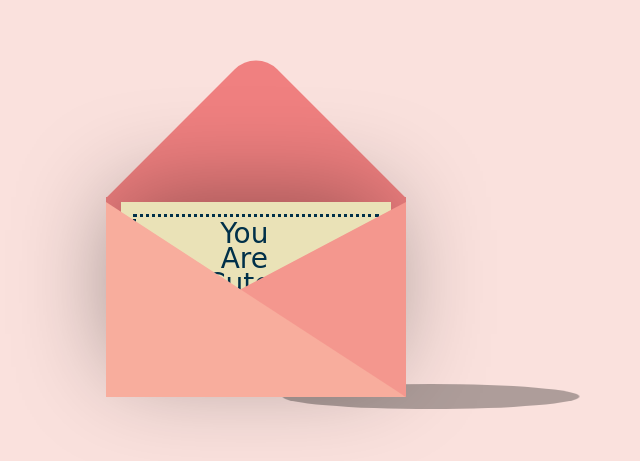
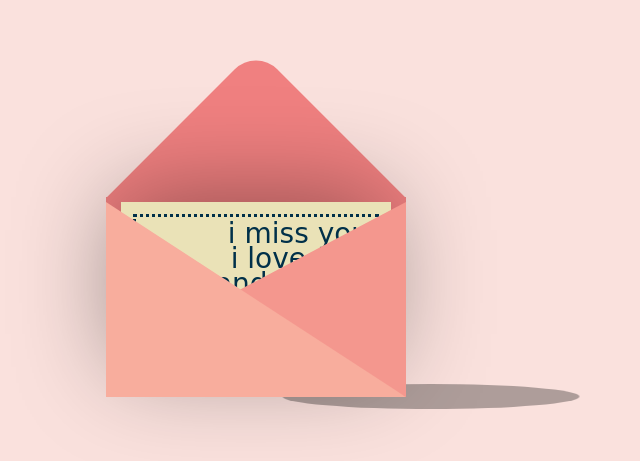
Before and after one commit to AhmadN21/AhmadN21.GitHub.io, a plain HTML site: page index.html in a window 1280 px wide. Shown: the part 141-602 px from the top of the page, without its empty margins (384-1024 px from the left). Drawn offline with nearby package versions, Linux system fonts and the light colour scheme.

Commit message:
Update index.html

```diff
--- a/index.html
+++ b/index.html
@@ -17,7 +17,7 @@
             <div class="envelope"></div>
             <div class="front"></div>
             <div class="card">
-                <div class="text">You</br> Are</br> Cute!</div>
+          <div class="text">i miss you</br> i love you</br> and you are cute!</div>
                 <div class="heart"></div>
             </div>
         </div>
```
